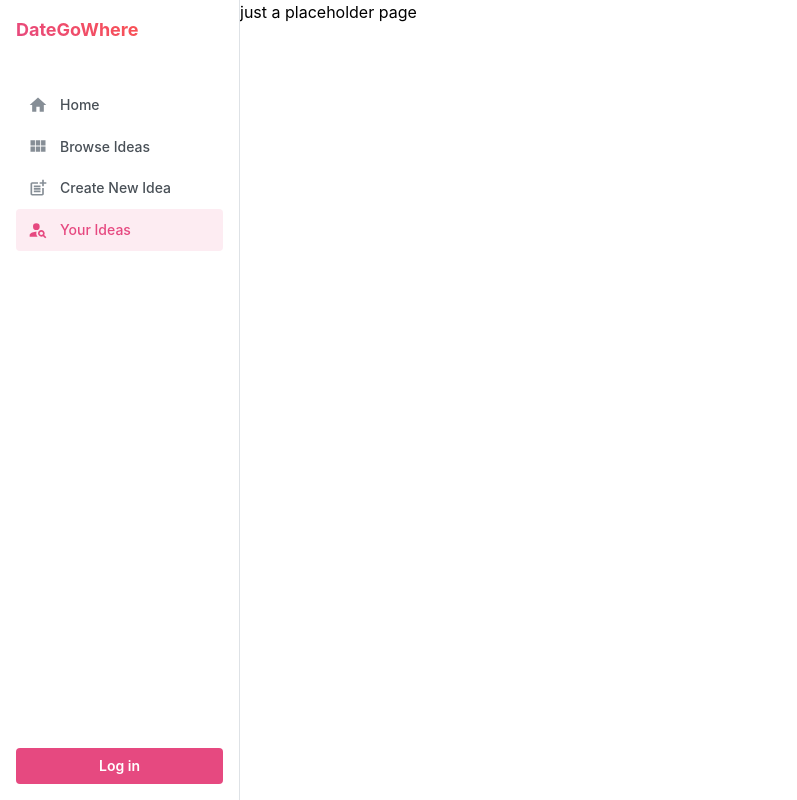
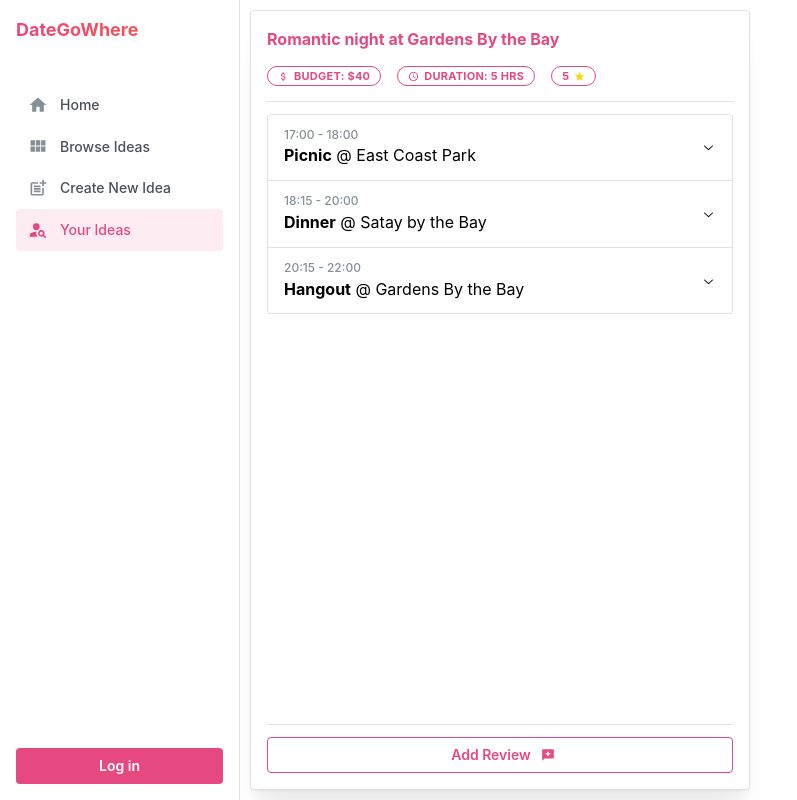
Before and after one commit to mcxpm/DateGoWhere, a React (Vite) app in the folder app/client/: page /placeholder in a window 1280 px wide. Shown: the whole page, without its empty margins (0-797 px from the left). Built offline with nearby package versions, Linux system fonts and the light colour scheme; no server answers.

Commit message:
added View Idea Panel

```diff
--- /dev/null
+++ b/app/client/src/components/ViewIdea/ViewIdea.jsx
@@ -0,0 +1,169 @@
+import {
+    Accordion,
+    Badge,
+    Box,
+    Button,
+    Divider,
+    Group,
+    Paper,
+    SimpleGrid,
+    Stack,
+    Text,
+} from '@mantine/core';
+import { MdAccessTime, MdAttachMoney, MdGrade, MdReviews } from 'react-icons/md';
+
+import classes from './ViewIdea.module.css';
+
+//used mockdata temporarily
+const MockActivity = [
+    {
+        id: 1,
+        start: '17:00',
+        end: '18:00',
+        activityTitle: 'Picnic',
+        description:
+            'Ad voluptate ex excepteur eu eiusmod officia magna reprehenderit nulla esse magna nisi.',
+        location: 'East Coast Park',
+        budget: '20',
+    },
+    {
+        id: 2,
+        start: '18:15',
+        end: '20:00',
+        activityTitle: 'Dinner',
+        description:
+            'Ad voluptate ex excepteur eu kwjfbsdZRIUfb;asdiufbpasouifbp[aserifn[aseifn[asoeifhn[eoasinf[weioasnf[eoasifn[aw]]]]]]] eiusmod officia magna reprehenderit nulla esse magna nisi.',
+        location: 'Satay by the Bay',
+        budget: '20',
+    },
+
+    {
+        id: 3,
+        start: '20:15',
+        end: '22:00',
+        activityTitle: 'Hangout',
+        description:
+            'Ad voluptate ex excepteur eu eiusmod officia magna reprehenderit nulla esse magna nisi.',
+        location: 'Gardens By the Bay',
+        budget: '0',
+    },
+];
+// Overall Date data to be imported from database (title, rating, etc)
+
+let overallBudget = 0;
+MockActivity.forEach((activity) => {
+    overallBudget += parseInt(activity.budget);
+});
+
+const convertToMinutes = (time) => {
+    const [hour, minute] = time.split(':').map((t) => parseInt(t));
+    return hour * 60 + minute;
+};
+
+// Calculate overall duration
+const startTime = convertToMinutes(MockActivity[0].start); // Start time of first activity
+const endTime = convertToMinutes(MockActivity[MockActivity.length - 1].end); // End time of last activity
+const overallDuration = endTime - startTime;
+
+// Convert overall duration back to hours and minutes
+const overallHours = Math.floor(overallDuration / 60);
+const overallMinutes = overallDuration % 60;
+
+const formatTime = (hours, minutes) => {
+    if (minutes === 0) {
+        return `${hours} hrs`;
+    } else {
+        return `${hours} hrs and ${minutes} min`;
+    }
+};
+
+const activities = MockActivity.map((activity) => (
+    <Accordion.Item key={activity.start} value={activity.start}>
+        <Accordion.Control>
+            <Text size="xs" c={'dimmed'} fw={500}>
+                {activity.start} - {activity.end}{' '}
+            </Text>
+            <Text truncate="end">
+                <Text component="span" fw={700}>
+                    {activity.activityTitle}
+                </Text>
+                &nbsp;@&nbsp;
+                {activity.location}
+            </Text>
+        </Accordion.Control>
+        <Accordion.Panel>
+            <Text size="sm" fw={700} fs="italic">
+                Author Description
+            </Text>
+            <Text size="sm">{activity.description}</Text>
+            <Text size="xs" c={'dimmed'} fw={500}>
+                Estimated Damage : ${activity.budget}
+            </Text>
+            <Box className={classes.card}></Box>
+        </Accordion.Panel>
+    </Accordion.Item>
+));
+
+const ViewIdea = () => {
+    return (
+        <SimpleGrid h={'100dvh'} cols={{ base: 1, sm: 2 }} spacing={0}>
+            <Paper p={'md'} m={'xs'} withBorder shadow="xl" className={classes.leftPanel}>
+                <Stack gap={'sm'}>
+                    <Box className={classes.title}>
+                        <Text fw={700} c="pink">
+                            Romantic night at Gardens By the Bay
+                        </Text>
+                    </Box>
+                    <Group>
+                        <Box>
+                            <Badge
+                                variant="outline"
+                                size="md"
+                                fw={700}
+                                leftSection={<MdAttachMoney />}
+                            >
+                                Budget: ${overallBudget}
+                            </Badge>
+                        </Box>
+
+                        <Box>
+                            <Badge
+                                variant="outline"
+                                size="md"
+                                fw={700}
+                                leftSection={<MdAccessTime />}
+                            >
+                                Duration: {formatTime(overallHours, overallMinutes)}
+                            </Badge>
+                            <Text size="sm" c={'dimmed'} fw={500}></Text>
+                        </Box>
+                        <Badge
+                            variant="outline"
+                            size="md"
+                            fw={700}
+                            rightSection={<MdGrade color="gold" />}
+                        >
+                            5
+                        </Badge>
+                    </Group>
+                    <Divider />
+
+                    <Accordion multiple variant="contained">
+                        {activities}
+                    </Accordion>
+                </Stack>
+
+                <Box>
+                    <Divider my={'sm'} />
+                    <Group justify="center">
+                        <Button fullWidth variant="outline" rightSection={<MdReviews />}>
+                            Add Review
+                        </Button>
+                    </Group>
+                </Box>
+            </Paper>
+        </SimpleGrid>
+    );
+};
+
+export default ViewIdea;
--- /dev/null
+++ b/app/client/src/components/ViewIdea/ViewIdea.module.css
@@ -0,0 +1,25 @@
+.leftPanel {
+    display: grid;
+    justify-content: stretch;
+    align-content: space-between;
+}
+
+.card {
+    display: flex;
+    justify-content: space-between;
+    align-content: space-between;
+
+}
+
+.title {
+    display: flex;
+    justify-content: space-between;
+    align-content: space-between;
+    padding-right: 2em;
+}
+.rating {
+    display: flex;
+    justify-content: space-between;
+    align-items: center;
+    padding-right: 1em;
+}
--- a/app/client/src/main.jsx
+++ b/app/client/src/main.jsx
@@ -10,6 +10,7 @@ import AuthenticationForm from './components/AuthenticationForm';
 import BrowsePage from './components/BrowsePage/BrowsePage';
 import CreateIdea from './components/CreateIdea/CreateIdea';
 import HeroPage from './components/HeroPage/HeroPage';
+import ViewIdea from './components/ViewIdea/ViewIdea';
 import ErrorPage from './ErrorPage';
 import Layout from './Layout';
 
@@ -62,7 +63,7 @@ const router = createBrowserRouter([
             },
             {
                 path: 'placeholder',
-                element: <div>just a placeholder page</div>,
+                element: <ViewIdea />,
             },
         ],
     },
```
